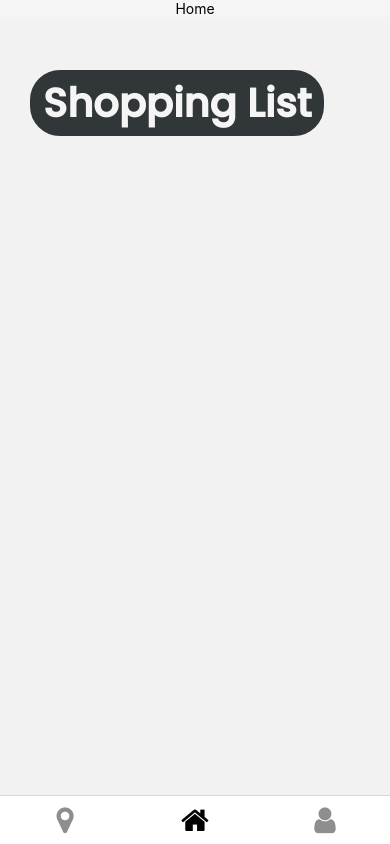
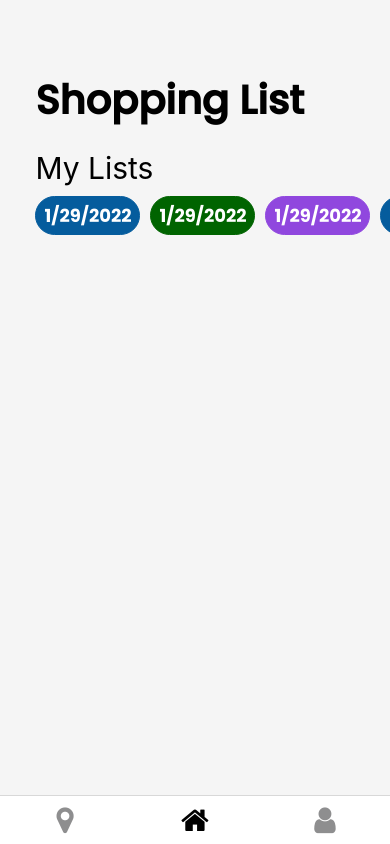
Before and after one commit to bruce-maddux/swamphacks-viii, a React Native app in the folder Frontend/: screen /Tab in a window 390 px wide. Built offline with nearby package versions, Linux system fonts and the light colour scheme.

Commit message:
Added list to homepage

```diff
--- a/Frontend/components/home.js
+++ b/Frontend/components/home.js
@@ -1,13 +1,14 @@
 import React from 'react'
-import { StyleSheet, Dimensions, Text, View } from 'react-native';
+import { StyleSheet, Dimensions, Text, View, ScrollView } from 'react-native';
 import AppLoading from 'expo-app-loading';
 import * as Font from 'expo-font';
-
+import List from './list'
 
 let customFonts = {
     'Roboto': require('../assets/fonts/Roboto-Medium.ttf'),
     'Poppins' : require('../assets/fonts/Poppins-Medium.ttf')
   };
+
 class home extends React.Component{
     state = {
         fontsLoaded: false,
@@ -27,11 +28,27 @@ class home extends React.Component{
             return <AppLoading />;
           }
         return(
-            <View >
+            <View style = {homeStyles.container}>
+              <View style = {homeStyles.left}>
                 <Text style = {homeStyles.titleText}>Shopping List</Text>
-                <View style = {homeStyles.container}>
-                    <Text style = {{textAlign:"center"}}>Home</Text>
-                </View>
+                <Text style = {homeStyles.subTitleText}>My Lists</Text>
+                <ScrollView horizontal = {true} showsVerticalScrollIndicator={false}
+  showsHorizontalScrollIndicator={false}>
+                  <View style = {homeStyles.myList}>
+                    <List  date = "1/29/2022" color = "#055C9D"></List>
+                  </View>
+                  <View style = {homeStyles.myList}>
+                    <List  date = "1/29/2022" color = "#006400"></List>
+                  </View>
+                  <View style = {homeStyles.myList}>
+                    <List  date = "1/29/2022" color = "#9047de"></List>
+                  </View>
+                  <View style = {homeStyles.myList}>
+                    <List  date = "1/29/2022" color = "#055C9D"></List>
+                  </View>
+
+                </ScrollView>
+              </View>
             </View>
         )
     }
@@ -45,27 +62,32 @@ const height = Dimensions.get('window').height;
 
 const homeStyles = StyleSheet.create({
     container: {
-        display: "flex",
-        justifyContent: "center",
         width: "100%",
         height: "100%",
         backgroundColor: "#f5f5f5",
         zIndex: -1,
     },
+    left: {
+      marginLeft: width / 11,
+    },
     titleText: {
-        backgroundColor: "#313639",
-        position: "absolute",
         marginTop: height / 12,
-        marginLeft: 30,
         fontSize : 40,
         fontFamily: "Poppins",
         fontWeight: '700',
-        borderWidth : 3,
-        borderRadius : 30,
-        paddingLeft: 10,
-        paddingRight: 10,
-        color: "#f5f5f5",
-        borderColor: "#313639",
+        color: "black",
         overflow:'hidden'
+    },
+    subTitleText:{
+      fontSize: 30,
+      paddingTop: 20,
+      paddingBottom: 10,
+    },
+    listContainer : {
+      display: "flex",
+      flexDirection: "row",
+    },
+    myList : {
+      paddingRight: 10,
     }
 });
--- /dev/null
+++ b/Frontend/components/list.js
@@ -0,0 +1,59 @@
+import React from 'react'
+import { StyleSheet, Dimensions, Text, View, TouchableOpacity } from 'react-native';
+import AppLoading from 'expo-app-loading';
+import * as Font from 'expo-font';
+
+let customFonts = {
+    'Roboto': require('../assets/fonts/Roboto-Medium.ttf'),
+    'Poppins' : require('../assets/fonts/Poppins-Medium.ttf'),
+    'Poppins-Bold' : require('../assets/fonts/Poppins-Bold.ttf')
+  };
+class List extends React.Component {
+    color = this.props.color
+    state = {
+        fontsLoaded: false,
+      };
+      async _loadFontsAsync() {
+        await Font.loadAsync(customFonts);
+        this.setState({ fontsLoaded: true });
+      }
+
+      componentDidMount() {
+        this._loadFontsAsync();
+      }
+
+    render(){
+        if (!this.state.fontsLoaded) {
+            return <AppLoading />;
+          }
+    return(
+        <View>
+            <TouchableOpacity style = {{borderColor: this.props.color, backgroundColor: this.props.color, borderRadius: 30,
+        borderWidth: 1,
+        padding: 5,
+        paddingLeft: 8,
+        paddingRight: 8,}}>
+                <Text style = {styles.text}>{this.props.date}</Text>
+            </TouchableOpacity>
+        </View>
+    );
+}
+}
+
+const styles = StyleSheet.create({
+    container : {
+        borderRadius: 30,
+        borderWidth: 1,
+        padding: 5,
+        paddingLeft: 8,
+        paddingRight: 8,
+    },
+    text : {
+        fontSize: 18,
+        color: "white",
+        fontFamily: 'Poppins-Bold',
+        fontWeight: '900'
+    }
+})
+
+export default List;
```
Also changed, not shown: Frontend/assets/fonts/Poppins-Bold.ttf (added), Frontend/assets/fonts/Poppins-ExtraBold.ttf (added).
